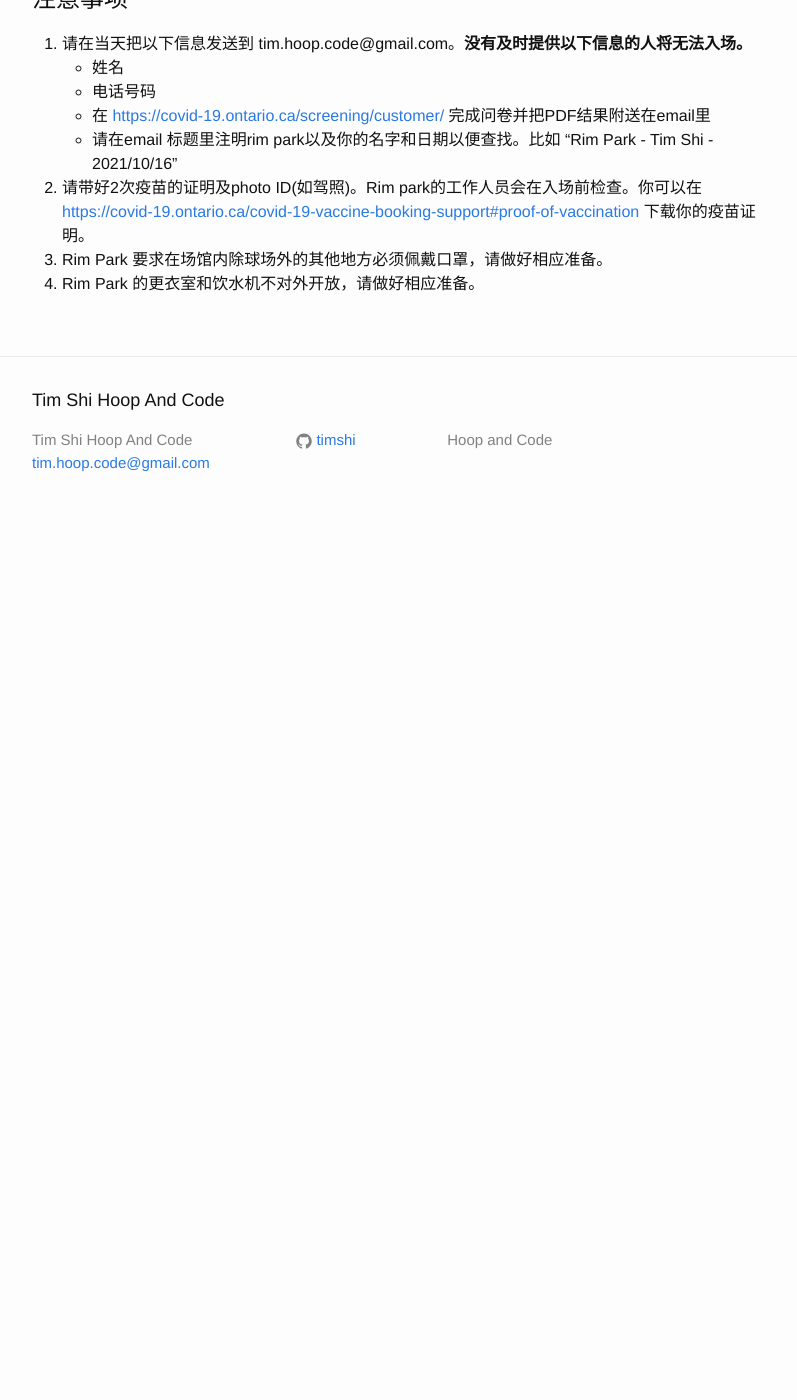
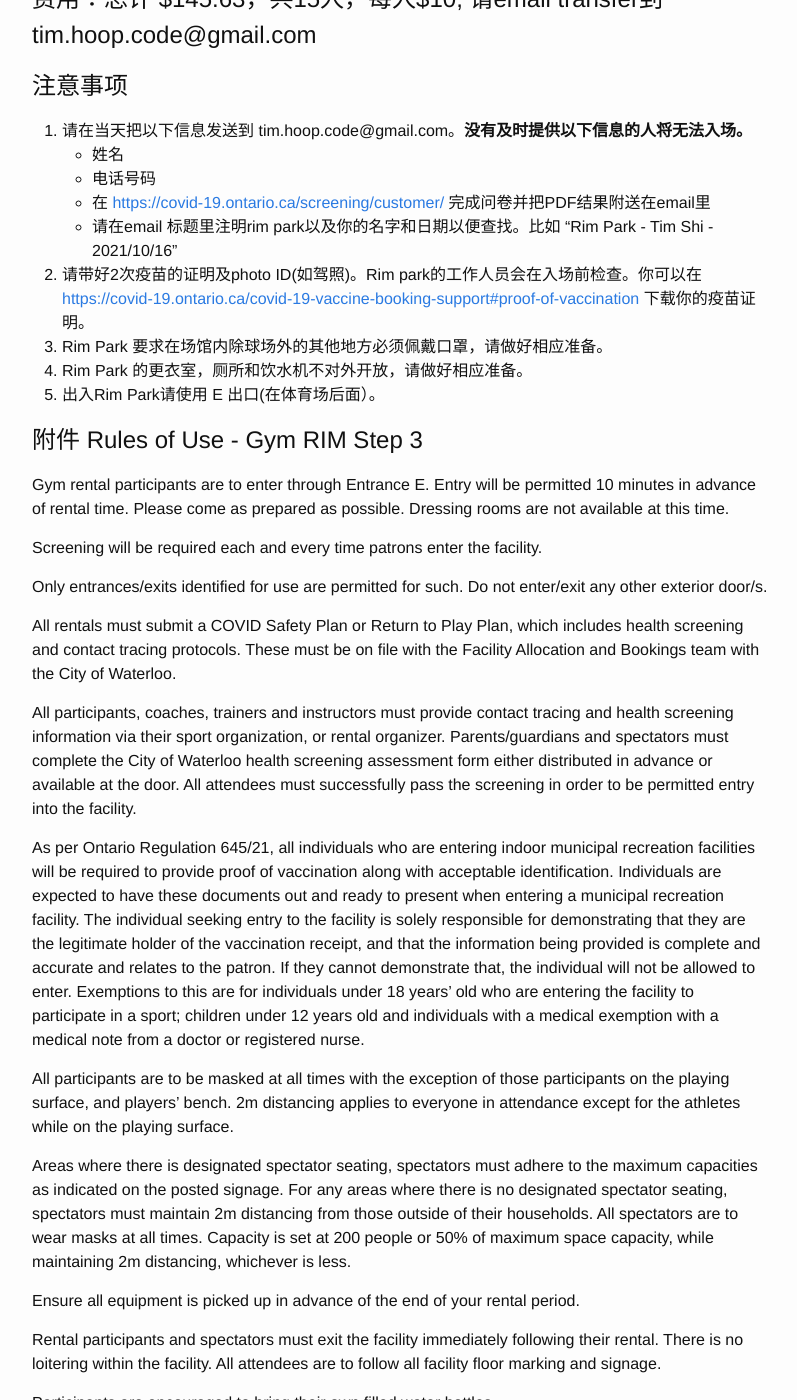
Before and after one commit to TimShi/timshi.github.io, a Jekyll site: the page built from _posts/2021-10-09-rimpark.markdown, in a window 1280 px wide and 1400 px high, scrolled down 270 px. Shown: the whole window, without its empty margins (238-1035 px from the left). Built offline with Jekyll 4.4.1, drawn with Linux system fonts in a browser that asks for light colours; before the commit the page ends 900 px from its top, so only the background shows below that; some of the changed text lies outside the part shown.

Commit message:
added more info

```diff
--- a/_posts/2021-10-09-rimpark.markdown
+++ b/_posts/2021-10-09-rimpark.markdown
@@ -6,6 +6,8 @@ categories: announcement
 ---
 
 # 时间: 2021/10/16 9PM-11PM
+
+# 费用：总计 $145.63，共15人，每人$10, 请email transfer到 tim.hoop.code@gmail.com
 
 # 注意事项
 
@@ -17,4 +19,51 @@ categories: announcement
 
 2. 请带好2次疫苗的证明及photo ID(如驾照)。Rim park的工作人员会在入场前检查。你可以在[https://covid-19.ontario.ca/covid-19-vaccine-booking-support#proof-of-vaccination](https://covid-19.ontario.ca/covid-19-vaccine-booking-support#proof-of-vaccination) 下载你的疫苗证明。
 3. Rim Park 要求在场馆内除球场外的其他地方必须佩戴口罩，请做好相应准备。
-4. Rim Park 的更衣室和饮水机不对外开放，请做好相应准备。
+4. Rim Park 的更衣室，厕所和饮水机不对外开放，请做好相应准备。
+5. 出入Rim Park请使用 E 出口(在体育场后面）。
+
+# 附件 Rules of Use - Gym RIM Step 3
+
+Gym rental participants are to enter through Entrance E.   Entry will be permitted 10 minutes in advance of rental time. Please come as prepared as possible.  Dressing rooms are not available at this time.
+
+
+Screening will be required each and every time patrons enter the facility.
+
+
+Only entrances/exits identified for use are permitted for such. Do not enter/exit any other exterior door/s.
+
+
+All rentals must submit a COVID Safety Plan or Return to Play Plan, which includes health screening and contact tracing protocols. These must be on file with the Facility Allocation and Bookings team with the City of Waterloo.
+
+
+All participants, coaches, trainers and instructors must provide contact tracing and health screening information via their sport organization, or rental organizer. Parents/guardians and spectators must complete the City of Waterloo health screening assessment form either distributed in advance or available at the door.  All attendees must successfully pass the screening in order to be permitted entry into the facility.
+
+
+As per Ontario Regulation 645/21, all individuals who are entering indoor municipal recreation facilities will be required to provide proof of vaccination along with acceptable identification.   Individuals are expected to have these documents out and ready to present when entering a municipal recreation facility.  The individual seeking entry to the facility is solely responsible for demonstrating that they are the legitimate holder of the vaccination receipt, and that the information being provided is complete and accurate and relates to the patron. If they cannot demonstrate that, the individual will not be allowed to enter.   Exemptions to this are for individuals under 18 years’ old who are entering the facility to participate in a sport; children under 12 years old and individuals with a medical exemption with a medical note from a doctor or registered nurse.
+
+
+All participants are to be masked at all times with the exception of those participants on the playing surface, and players’ bench.    2m distancing applies to everyone in attendance except for the athletes while on the playing surface.
+
+
+Areas where there is designated spectator seating, spectators must adhere to the maximum capacities as indicated on the posted signage. For any areas where there is no designated spectator seating, spectators must maintain 2m distancing from those outside of their households. All spectators are to wear masks at all times.   Capacity is set at 200 people or 50% of maximum space capacity, while maintaining 2m distancing, whichever is less.
+
+
+Ensure all equipment is picked up in advance of the end of your rental period.
+
+
+Rental participants and spectators must exit the facility immediately following their rental. There is no loitering within the facility. All attendees are to follow all facility floor marking and signage.
+
+
+Participants are encouraged to bring their own filled water bottles.
+
+
+Groups must be adequately equipped with their own first aid supplies.
+
+
+No participant or parent/guardian shall spit, blow their nose freely or release any bodily fluid anywhere in the facility.
+
+
+Please follow and adhere to all regulations as issued by the Canadian, Ontario, regional and municipal governments; including facility rules/protocols and any associated RTP (return to play) protocols as outlined in any applicable governing body documents.  Failure to comply with any of the regulations, rules and protocols may result in your future rentals being cancelled or you may lose the ability to book future rentals.
+
+
+Customer Initials: _______________
```
